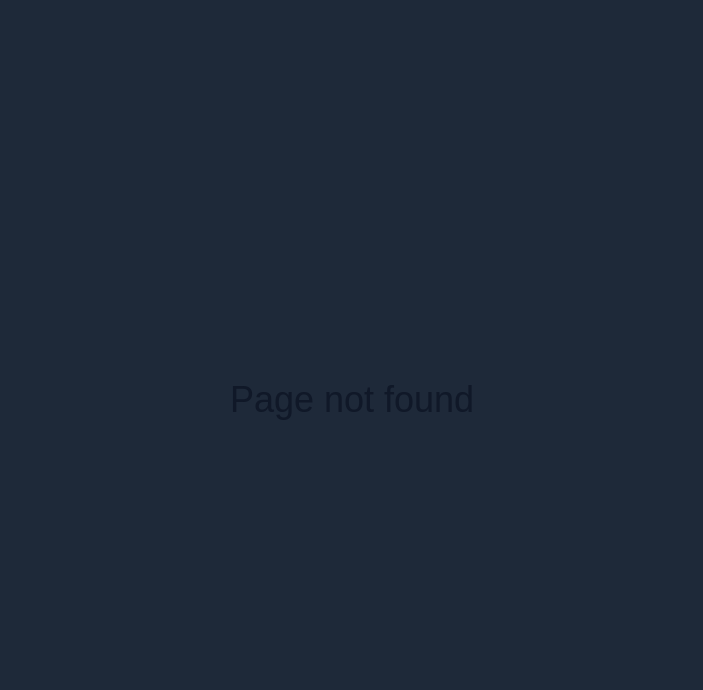
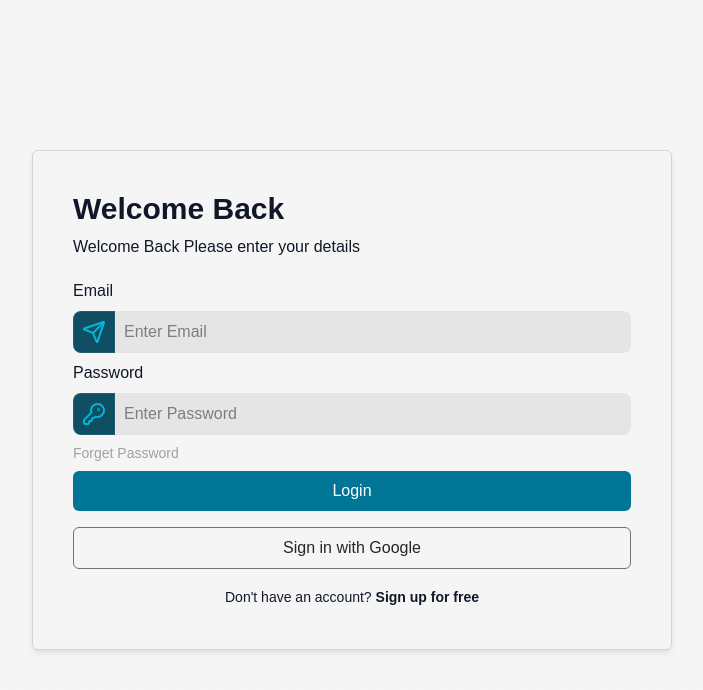
Before and after one commit to aoubak/webReactJs, a React (Vite) app: page /webReactJs/login in a window 1280 px wide. Before the commit this address had no page. Shown: the top 690 px of the page, without its empty margins (288-991 px from the left). Built offline with nearby package versions, Linux system fonts and the light colour scheme.

Commit message:
modified:   src/App.jsx 	modified:   src/components/Header.jsx 	modified:   src/components/Hero.jsx 	modified:   src/main.jsx 	new file:   src/pages/Login.jsx

```diff
--- a/src/App.jsx
+++ b/src/App.jsx
@@ -1,4 +1,4 @@
-import { Outlet } from "react-router-dom";
+import { Outlet, useLocation } from "react-router-dom";
 import About from "./components/About";
 import Contact from "./components/Contact";
 import CTA_action from "./components/CTA_action";
@@ -14,6 +14,11 @@ import ScrollToTop from "./components/ScrollToTop";
 import { useEffect, useState } from "react";
 
 function App() {
+
+  const location = useLocation();
+  const hideLayout = ["/login"];
+  const shouldHide = hideLayout.includes(location.pathname);
+
    const [darkMode, setDarkMode] = useState(()=>{
 
     const savedMode = localStorage.getItem("darkMode");
@@ -51,17 +56,13 @@ function App() {
         backgroundSize: "20px 20px",
       }}>
 
-         <div className=" fixed top-8 cursor-pointer right-20 lg:right-10 z-1000 lg:top-8">
-         <button onClick={toggleDarkMode} className=" text-white dark:bg-cyan-950 dark:text-white flex cursor-pointer justify-center items-center w-9 h-9 shadow-md shadow-cyan-700 border border-cyan-400 bg-cyan-700 duration-300 rounded-full  md:mb-0 ">
-        <i className={`bxr bx-${darkMode ? "moon-star" : "sun-bright"}`}></i>
-        </button>
-       </div>
+
 
 
       <ScrollToTop />
-      <Header />
+      {!shouldHide && <Header />}
       <Outlet />
-      <Footer />
+      {!shouldHide && <Footer />}
       </div>
     </div>
   );
--- a/src/components/Header.jsx
+++ b/src/components/Header.jsx
@@ -3,14 +3,38 @@ import { IoMdMenu, IoMdClose } from "react-icons/io";
 import { Link } from "react-router";
 
 export default function Header() {
+  const [darkMode, setDarkMode] = useState(() => {
+    const savedMode = localStorage.getItem("darkMode");
+    return savedMode ? JSON.parse(savedMode) : false;
+  });
 
+  useEffect(() => {
+    if (darkMode) {
+      document.documentElement.classList.add("dark");
+    } else {
+      document.documentElement.classList.remove("dark");
+    }
 
+    // Save to localStorage on every change
+    localStorage.setItem("darkMode", JSON.stringify(darkMode));
+  }, [darkMode]);
 
+  const toggleDarkMode = () => {
+    setDarkMode(!darkMode);
+  };
 
   const [isOpen, setIsOpen] = useState(false);
 
   return (
     <header className="fixed  top-0  left-0 w-full z-50">
+      <div className="md:hidden fixed top-8 cursor-pointer right-20 lg:right-10 z-1000 lg:top-8">
+        <button
+          onClick={toggleDarkMode}
+          className=" text-white dark:bg-cyan-950 dark:text-white flex cursor-pointer justify-center items-center w-9 h-9 shadow-md shadow-cyan-700 border border-cyan-400 bg-cyan-700 duration-300 rounded-full  md:mb-0 "
+        >
+          <i className={`bxr bx-${darkMode ? "moon-star" : "sun-bright"}`}></i>
+        </button>
+      </div>
 
       <nav className=" mx-auto relative p-2  ">
         <div className="container mx-auto flex justify-between items-center border border-cyan-800 rounded md:rounded-full mt-2 mb-2  dark:text-white p-4  dark:bg-gray-800/50 backdrop-blur-md shadow shadow-cyan-900 ">
@@ -77,6 +101,18 @@ export default function Header() {
             </li> */}
             </div>
             <div className="flex flex-col md:flex-row md:space-x-4">
+              <div className="md:block hidden cursor-pointer md:mb-0 mb-2  z-1000 ">
+                <button
+                  onClick={toggleDarkMode}
+                  className=" text-white dark:bg-cyan-950 dark:text-white flex cursor-pointer justify-center items-center w-9 h-9 shadow-md shadow-cyan-700 border border-cyan-400 bg-cyan-700 duration-300 rounded-full  md:mb-0 "
+                >
+                  <i
+                    className={`bxr bx-${
+                      darkMode ? "moon-star" : "sun-bright"
+                    }`}
+                  ></i>
+                </button>
+              </div>
               <li className="w-full md:w-auto">
                 <a
                   className=" hover:bg-cyan-600 text-white bg-cyan-700 duration-300 rounded md:rounded-full px-4 py-2  mb-2 md:mb-0 block"
@@ -104,7 +140,6 @@ export default function Header() {
             </button>
           </div>
         </div>
-
       </nav>
     </header>
   );
--- a/src/components/Hero.jsx
+++ b/src/components/Hero.jsx
@@ -60,7 +60,7 @@ export default function Hero() {
                   border-1 border-cyan-700 hover:bg-cyan-700 hover:text-white hover:from-cyan-900
                  font-bold transition-colors duration-300 py-3 px-6 rounded-full inline-block"
                 >
-                  🚀 Get Started
+                   Get Started
                 </a>
               </motion.div>
 
@@ -73,7 +73,7 @@ export default function Hero() {
                   href="/get-started"
                   className="bg-transparent border-1 border-cyan-700 duration-300  hover:bg-linear-90 transition-colors from-cyan-700 from-20% to-from-cyan-700  hover:bg-cyan-700 hover:text-white dark:text-white font-bold py-3 px-6 rounded-full"
                 >
-                  📞 Book a Free Call
+                   Book a Free Call
                 </a>
               </motion.div>
             </div>
--- a/src/main.jsx
+++ b/src/main.jsx
@@ -11,6 +11,7 @@ import AboutPage from "./pages/AboutPage";
 import ServicesPage from "./pages/ServicesPage";
 import PortfolioPage from "./pages/PortfolioPage";
 import ContactPage from "./pages/ContactPage";
+import Login from "./pages/login";
 
 
 
@@ -45,6 +46,10 @@ const router = createBrowserRouter(
         {
           path: "contact",
           element: <ContactPage/>,
+        },
+        {
+          path: "login",
+          element: <Login/>,
         }
       ],
     },
--- /dev/null
+++ b/src/pages/Login.jsx
@@ -0,0 +1,49 @@
+import { KeyRound, Send } from "lucide-react";
+import React from "react";
+
+function Login() {
+  return (
+    <section className="container mx-auto h-screen flex justify-center items-center">
+      <div className="border dark:bg-gray-800 p-10 w-1/2 dark:text-white border-neutral-300 dark:border-neutral-300/20 rounded-md shadow-md shadow-neutral-600/10">
+        <h1 className="text-3xl mb-2 font-bold">Welcome Back</h1>
+        <p className="">Welcome Back Please enter your details </p>
+        <div>
+          <form className="flex flex-col mt-5">
+            <label htmlFor="">Email</label>
+           <div className="w-full rounded-md flex justify-start items-center ">
+            <span className="p-2 rounded-l-lg border bg-cyan-900 dark:bg-gray-700/40 border-neutral-300/10"><Send color="#06b6d4"  /></span>
+             <input
+              type="email"
+              placeholder="Enter Email"
+              className="border rounded-r-lg mt-2 mb-2 bg-neutral-200 w-full dark:bg-gray-700 dark:text-white border-neutral-300/10 rounde p-2 focus:outline-none focus:border-cyan-500"
+            />
+           </div>
+            <label htmlFor="">Password</label>
+             <div className="w-full rounded-md flex justify-start items-center ">
+            <span className="p-2 rounded-l-lg border bg-cyan-900 dark:bg-gray-700/40 border-neutral-300/10"><KeyRound color="#06b6d4" /></span>
+             <input
+              type="password"
+              placeholder="Enter Password"
+              className="border rounded-r-lg mt-2 mb-2 bg-neutral-200 w-full dark:bg-gray-700 dark:text-white border-neutral-300/10 rounde p-2 focus:outline-none focus:border-cyan-500"
+            />
+           </div>
+            <a href="#" className="text-sm text-neutral-400">Forget Password</a>
+            <button className="bg-cyan-700 mt-2 mb-2 text-white py-2 rounded-md hover:bg-cyan-600 transition-colors">
+              Login
+            </button>
+             <button className="border border-neutral-500 dark:text-white text-neutral-800 mt-2 py-2 rounded-md hover:bg-gray-800/10 transition-colors">
+              Sign in with Google
+            </button>
+            <div className="text-center mt-4">
+              <span className="text-sm"> Don't have an account?</span>
+              <span className="font-bold text-sm cursor-pointer"> Sign up for free</span>
+
+            </div>
+          </form>
+        </div>
+      </div>
+    </section>
+  );
+}
+
+export default Login;
```
